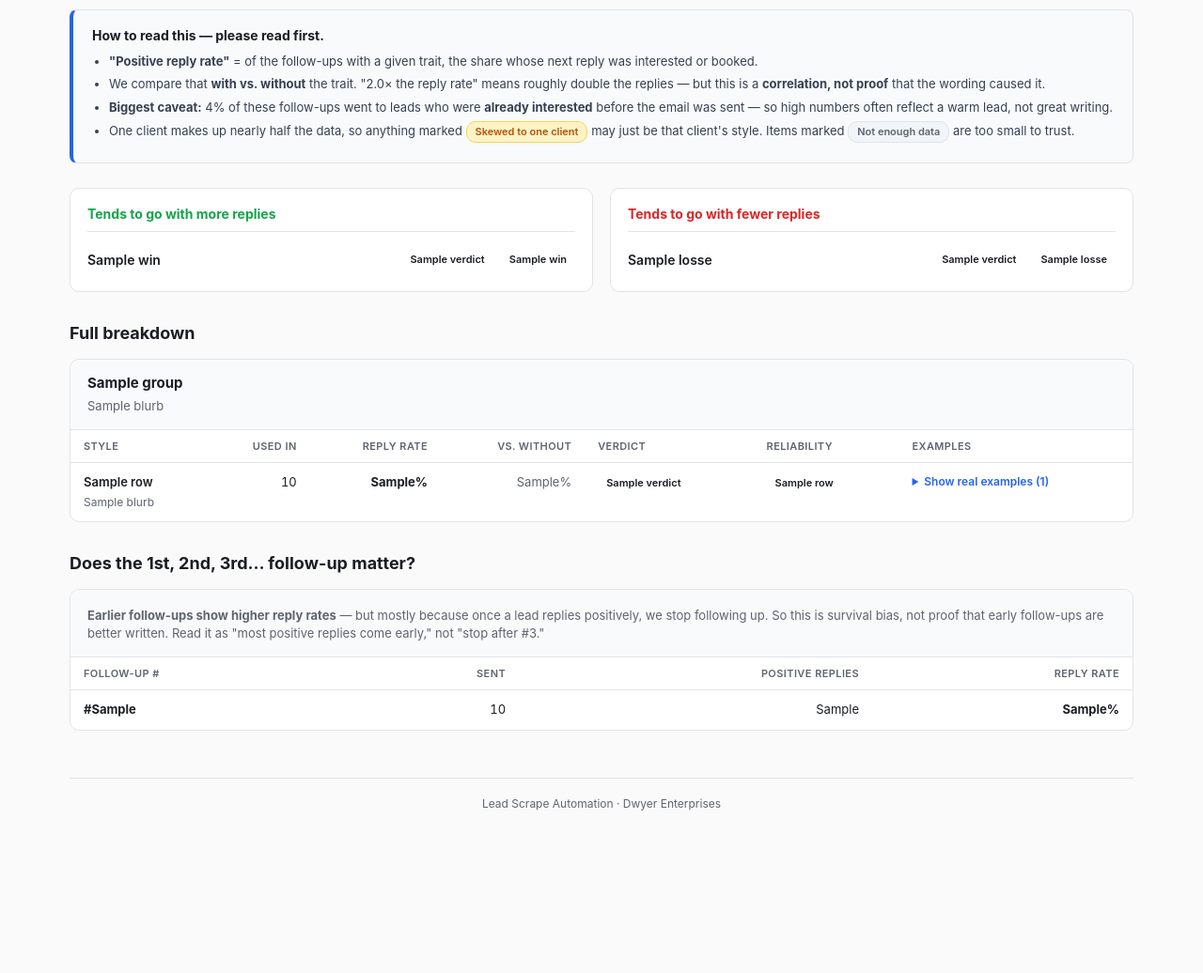
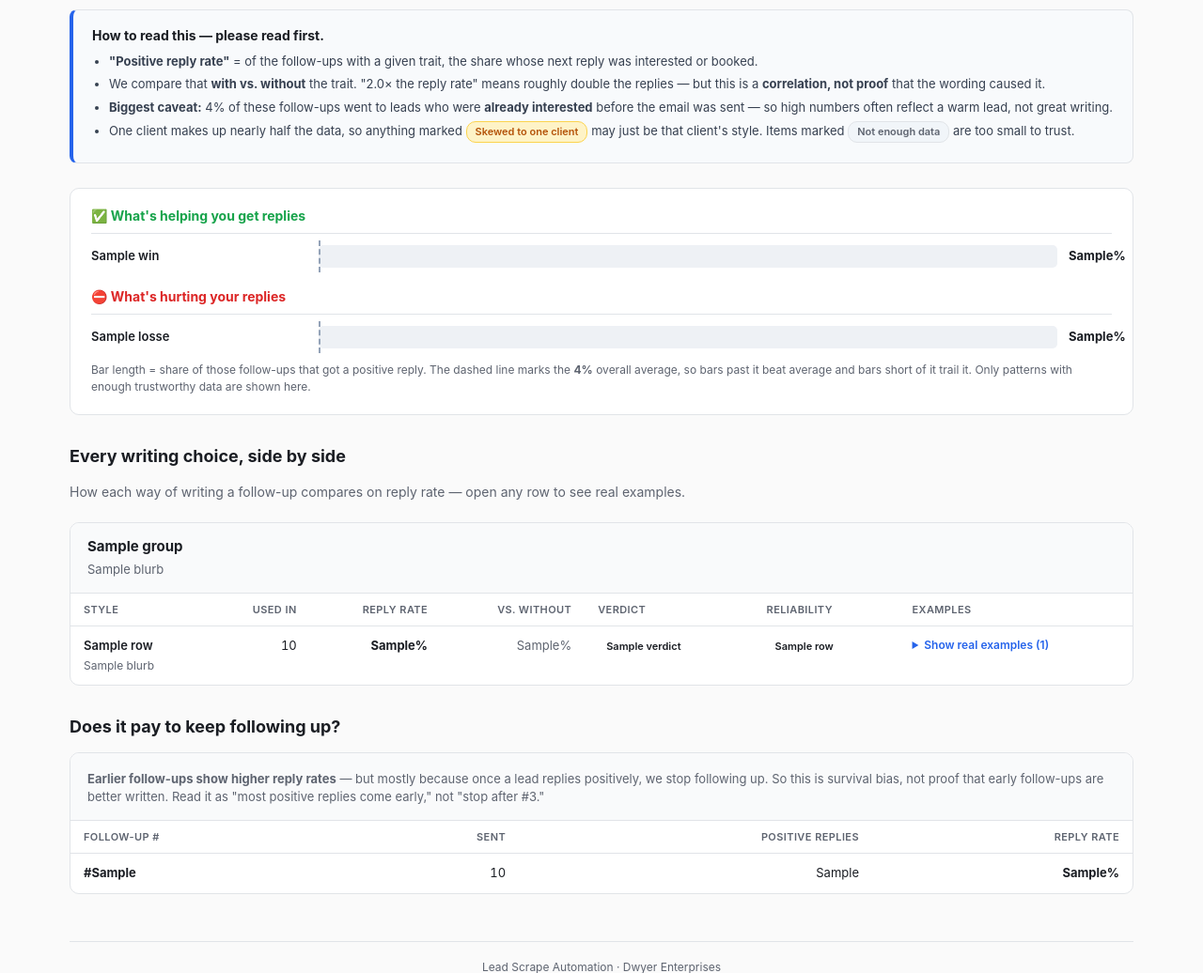
Before and after one commit to google-dwyer-enterprises/de-reply-classifier, a Flask app: template templates/analytics.html in a window 1280 px wide. Shown: the part 316-1352 px from the top of the page at 94% size. Before the commit the page ends 1179 px from the top, so only its background shows below. Run offline with Flask 3, Linux system fonts and the light colour scheme; the template is opened without the code that fills it: most values are stand-ins (such as "Sample title", 1, 10 or a date in 2020); some libraries are stand-ins or nearby versions.

Commit message:
Analytics page: reply-rate bar summary + clearer section headers
- Replace the "tends to go with more/fewer replies" chip columns with a
  reply-rate bar chart (green = helps, red = hurts), bars scaled to a common
  axis with a dashed line marking the overall-average reply rate, so a
  non-technical reader can see at a glance what beats average. Only
  trustworthy (solid/fair, non-skewed) patterns are shown.
- Reword section headers for plain comprehension: "Full breakdown" ->
  "Every writing choice, side by side" (+ subtitle); the timing section ->
  "Does it pay to keep following up?".
- followup_analytics: sort wins/losses by reply rate, compute a rounded
  bar_scale + expose avg_rate for the chart.

```diff
--- a/static/style.css
+++ b/static/style.css
@@ -84,6 +84,22 @@
 .tk-item { display: flex; align-items: center; gap: 8px; flex-wrap: wrap; padding: 7px 0; border-bottom: 1px solid #f3f4f6; }
 .tk-item:last-child { border-bottom: none; }
 .tk-label { font-weight: 600; flex: 1; min-width: 140px; }
+
+/* ------- analytics: reply-rate bar chart ------- */
+.bars { background: var(--card); border: 1px solid var(--border); border-radius: 10px; padding: 18px 22px 20px; margin-bottom: 30px; }
+.bars .tk-head { margin-top: 0; }
+.bar-chart { margin: 10px 0 2px; }
+.bar-row { display: grid; grid-template-columns: 230px 1fr 46px; align-items: center; gap: 12px; margin: 8px 0; }
+.bar-label { font-size: 13px; font-weight: 600; overflow: hidden; text-overflow: ellipsis; white-space: nowrap; cursor: help; }
+.bar-track { position: relative; background: #eef1f5; border-radius: 5px; height: 24px; }
+.bar-fill { height: 100%; border-radius: 5px; min-width: 3px; }
+.bar-fill.up { background: var(--green); }
+.bar-fill.down { background: var(--red); }
+/* dashed vertical line at the overall-average rate (var --avg set on .bars, inherited) */
+.bar-track::after { content: ''; position: absolute; top: -5px; bottom: -5px; left: var(--avg, 50%); width: 0; border-left: 2px dashed #94a3b8; }
+.bar-val { font-variant-numeric: tabular-nums; font-weight: 700; font-size: 13px; text-align: right; }
+.bar-avg-note { color: var(--muted); font-size: 12px; margin: 14px 0 0; line-height: 1.5; }
+@media (max-width: 720px) { .bar-row { grid-template-columns: 120px 1fr 40px; gap: 8px; } }
 
 /* ------- analytics: pattern cards + table ------- */
 .section-head { font-size: 18px; margin: 30px 0 14px; }
--- a/templates/analytics.html
+++ b/templates/analytics.html
@@ -8,6 +8,14 @@
 
 {% macro verdictchip(r) -%}
   {% if r.verdict %}<span class="verdict v-{{ r.verdict[0] }}">{{ r.verdict[1] }}</span>{% else %}<span class="verdict v-flat">—</span>{% endif %}
+{%- endmacro %}
+
+{% macro bar(r, dir, scale) -%}
+  <div class="bar-row">
+    <span class="bar-label" title="{{ r.blurb }}">{{ r.label }}</span>
+    <span class="bar-track"><span class="bar-fill {{ dir }}" style="width: {{ (r.with_pct / scale * 100)|round(1) }}%;"></span></span>
+    <span class="bar-val">{{ r.with_pct }}%</span>
+  </div>
 {%- endmacro %}
 
 {% macro examples(r) -%}
@@ -59,34 +67,26 @@
   </ul>
 </div>
 
-<div class="takeaways">
-  <div class="takeaway-col">
-    <h2 class="tk-head tk-up">Tends to go with more replies</h2>
-    {% if wins %}
-      {% for r in wins %}
-        <div class="tk-item">
-          <span class="tk-label">{{ r.label }}</span>
-          {{ verdictchip(r) }}
-          {{ relbadge(r) }}
-        </div>
-      {% endfor %}
-    {% else %}<p class="example-empty">No clearly reliable winners yet.</p>{% endif %}
-  </div>
-  <div class="takeaway-col">
-    <h2 class="tk-head tk-down">Tends to go with fewer replies</h2>
-    {% if losses %}
-      {% for r in losses %}
-        <div class="tk-item">
-          <span class="tk-label">{{ r.label }}</span>
-          {{ verdictchip(r) }}
-          {{ relbadge(r) }}
-        </div>
-      {% endfor %}
-    {% else %}<p class="example-empty">No clearly reliable losers yet.</p>{% endif %}
-  </div>
+<div class="bars" style="--avg: {{ (avg_rate / bar_scale * 100)|round(2) }}%;">
+  <h2 class="tk-head tk-up">✅ What's helping you get replies</h2>
+  {% if wins %}
+    <div class="bar-chart">
+      {% for r in wins %}{{ bar(r, 'up', bar_scale) }}{% endfor %}
+    </div>
+  {% else %}<p class="example-empty">No clearly reliable winners yet.</p>{% endif %}
+
+  <h2 class="tk-head tk-down" style="margin-top: 20px;">⛔ What's hurting your replies</h2>
+  {% if losses %}
+    <div class="bar-chart">
+      {% for r in losses %}{{ bar(r, 'down', bar_scale) }}{% endfor %}
+    </div>
+  {% else %}<p class="example-empty">No clearly reliable losers yet.</p>{% endif %}
+
+  <p class="bar-avg-note">Bar length = share of those follow-ups that got a positive reply. The dashed line marks the <b>{{ avg_rate }}%</b> overall average, so bars past it beat average and bars short of it trail it. Only patterns with enough trustworthy data are shown here.</p>
 </div>
 
-<h2 class="section-head">Full breakdown</h2>
+<h2 class="section-head">Every writing choice, side by side</h2>
+<p class="lede">How each way of writing a follow-up compares on reply rate — open any row to see real examples.</p>
 {% for g in groups %}
 <div class="pattern-card">
   <div class="pat-head">
@@ -125,7 +125,7 @@
 </div>
 {% endfor %}
 
-<h2 class="section-head">Does the 1st, 2nd, 3rd… follow-up matter?</h2>
+<h2 class="section-head">Does it pay to keep following up?</h2>
 <div class="pattern-card">
   <div class="pat-head">
     <p><b>Earlier follow-ups show higher reply rates</b> — but mostly because once a lead replies positively,
```
Also changed, not shown: followup_analytics.py (+10 -3 lines).
